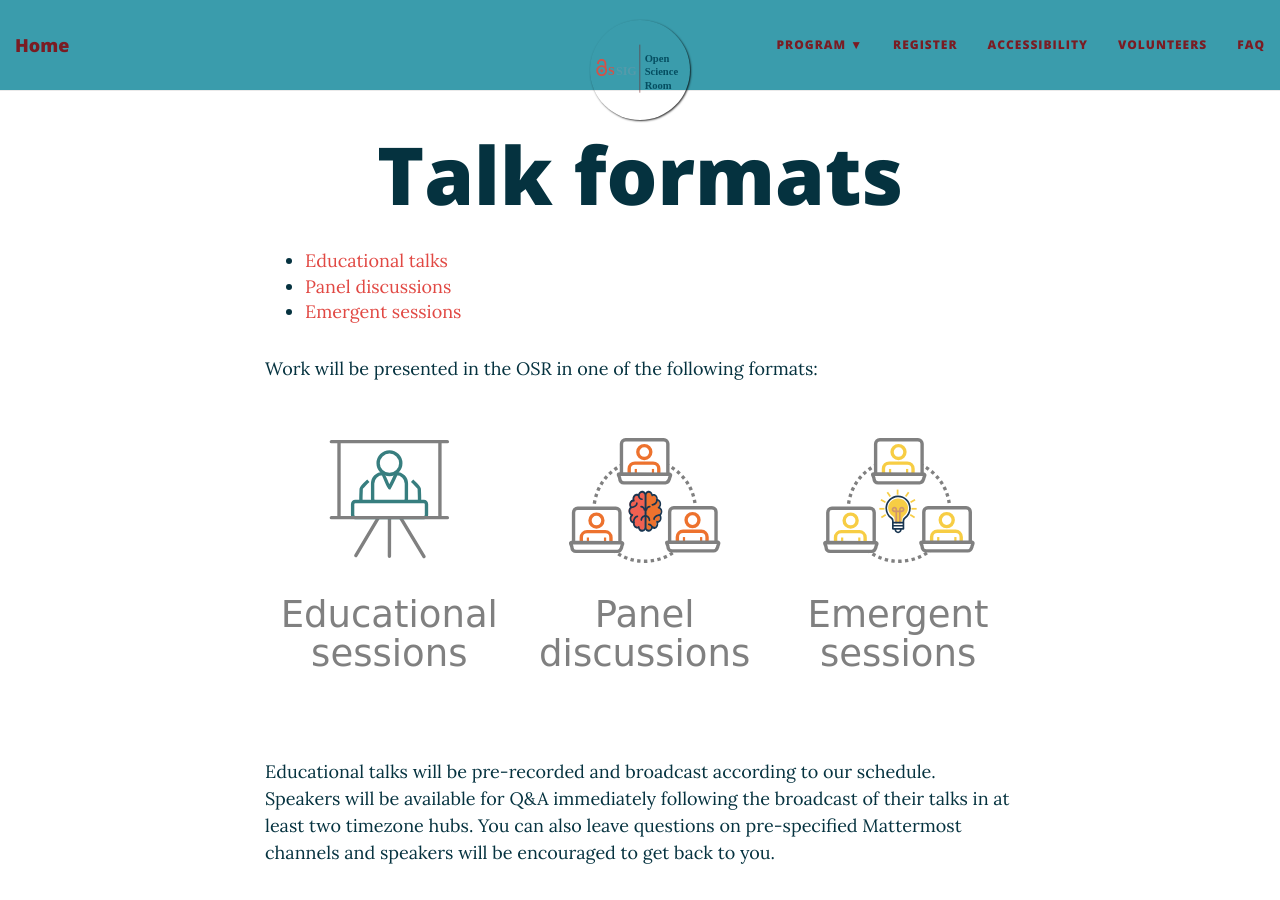
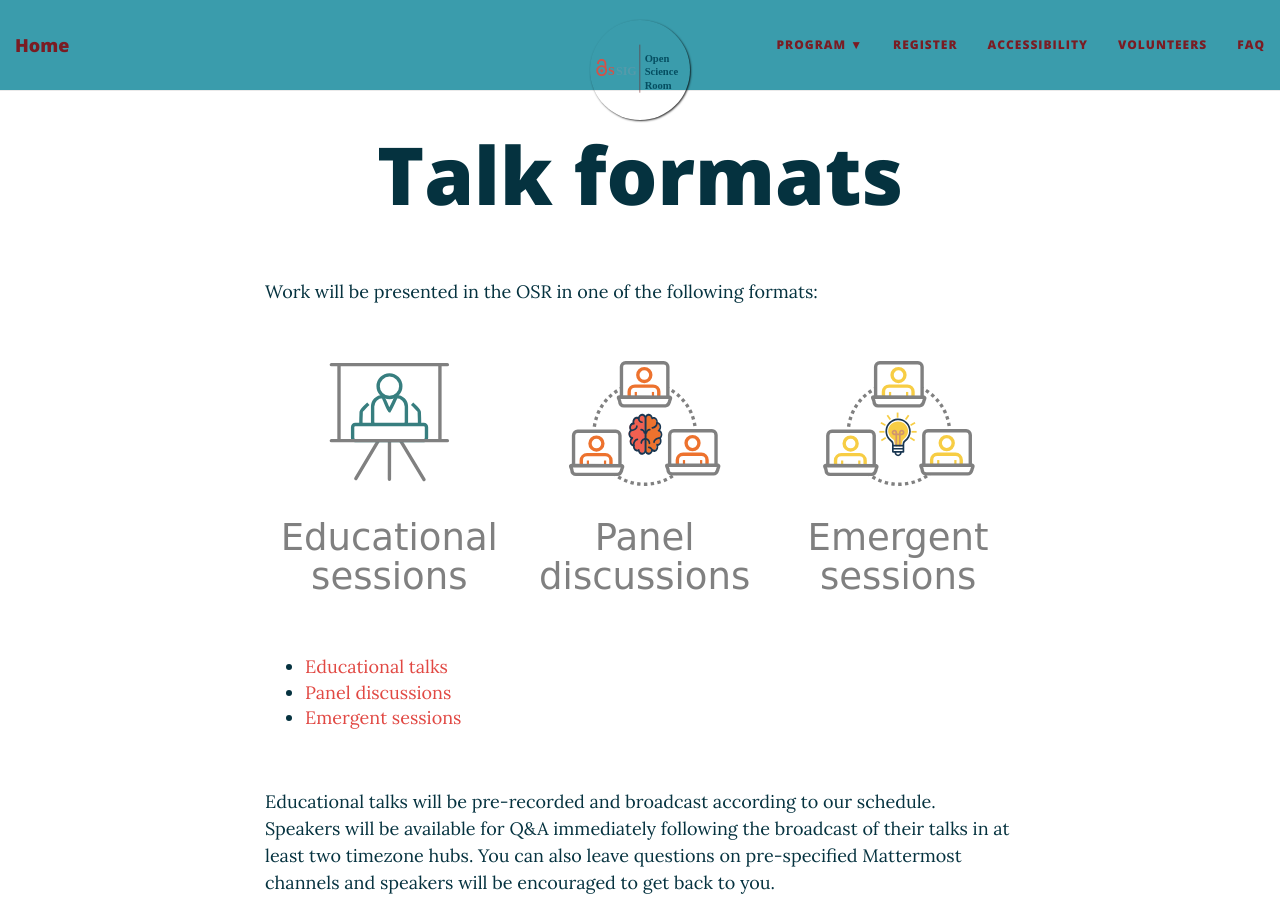
Before and after one commit to ohbm/osr2021, a Jekyll site: the page built from formats.md, in a window 1280 px wide and 900 px high. Built offline with Jekyll 4.4.1, drawn with Linux system fonts in a browser that asks for light colours; nearby versions of some CDN libraries.

Commit message:
Update formats.md

```diff
--- a/formats.md
+++ b/formats.md
@@ -3,13 +3,13 @@ layout: page
 title: Talk formats
 ---
 
+Work will be presented in the OSR in one of the following formats:
+
+<img align="center" src="../img/osr_themes_eao_geg.svg" alt="formats">
+
 - [Educational talks](#educational)
 - [Panel discussions](#panel)
 - [Emergent sessions](#emergent)
-
-Work will be presented in the OSR in one of the following formats:
-
-<img align="center" src="../img/osr_themes_eao_geg.svg" alt="formats">
 
 
 <div id='educational'></div><br>
```
